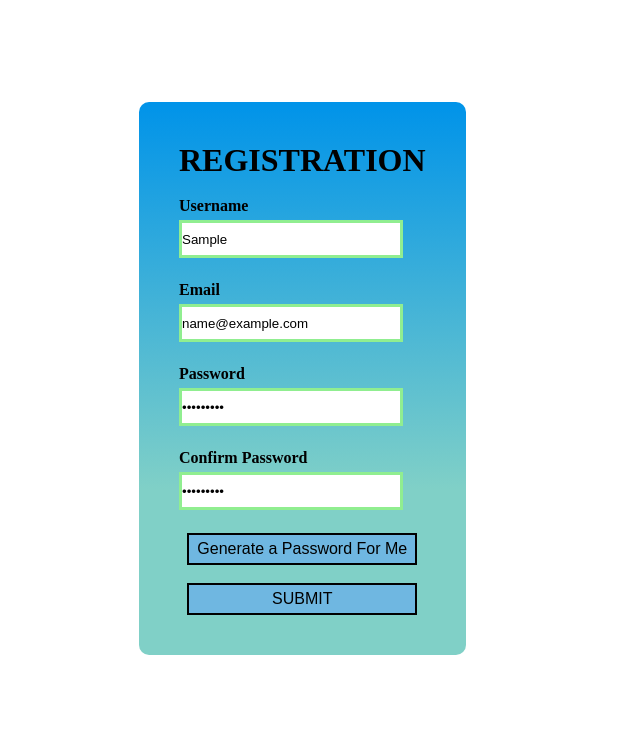
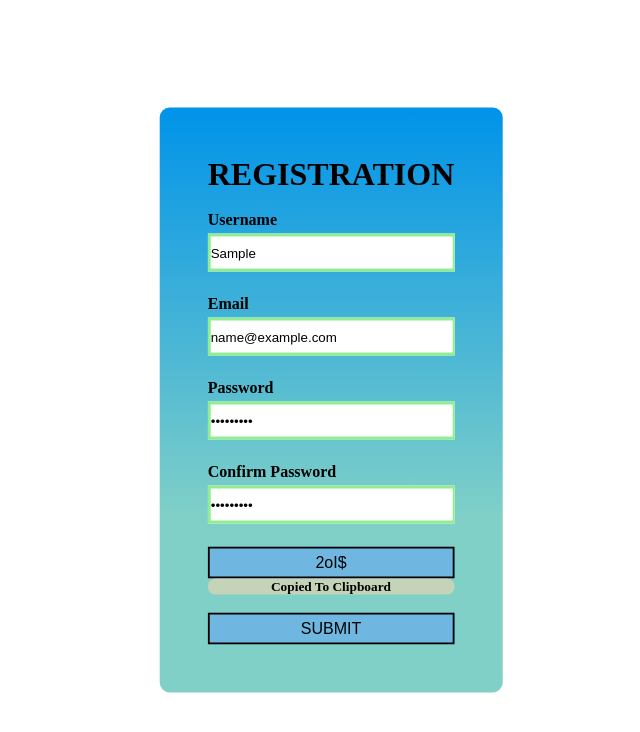
Before and after one commit to dhruvchandak30/Form-Validation, a plain HTML site: page index.html in a window 1280 px wide. Both pictures are taken after typing "Sample", "name@example.com", "Sample123", "Sample123" into the empty fields and a click on the button "Generate a Password For Me". Shown: the whole page, without its empty margins (309-949 px from the left). Drawn offline with Linux system fonts and the light colour scheme.

Commit message:
Added Some ne Features

```diff
--- a/index.html
+++ b/index.html
@@ -8,7 +8,7 @@
     <link rel="stylesheet" href="/stylesheet.css">
     <script src="/index.js"></script>
 
-    <title>Form Validation</title>
+    <title>REGISTER</title>
 </head>
 
 <body>
@@ -36,7 +36,10 @@
         </div>
         <br>
         <div class="Generate">
-            <button id="generate">Generate a Password For Me</button>
+            <button id="generate" onclick="Generate()">Generate a Password For Me</button>
+        </div>
+        <div id="Clipboard">
+            <h4>Copied To Clipboard</h4>
         </div>
         <br>
         <div id="Submit">
--- a/index.js
+++ b/index.js
@@ -1,8 +1,5 @@
-
-let check=0;
 function Checker() {
     let text = document.getElementById("email").value;
-    console.log(text);
     let count = 0;
     for (let i = 0; i < text.length - 3; i++) {
         if (text[i] == '@') {
@@ -16,24 +13,23 @@ function Checker() {
 
     }
     if (count == 2) {
-        console.log("Email Is Correct");
-        console.log(count);
         document.getElementById("email").style.borderWidth = "3px";
         document.getElementById("email").style.borderColor = "lightgreen";
-        check++;
+        return 1;
 
     }
     else {
-        console.log("Email Is Inorrect");
-        console.log(count);
         document.getElementById("email").style.borderColor = "red";
     }
 }
 function Username() {
+    let text = document.getElementById("username").value;
+    localStorage.setItem("Username", text);
     document.getElementById("username").style.borderWidth = "3px";
     document.getElementById("username").style.borderColor = "lightgreen";
-    check++;
+    return 1;
 }
+
 function pass() {
     let p = document.getElementById("password").value;
     valid();
@@ -53,13 +49,11 @@ function pass() {
         }
     }
     if (a > 0 && b > 0 && c > 0) {
-        console.log("Password Is Correct");
         document.getElementById("password").style.borderWidth = "3px";
         document.getElementById("password").style.borderColor = "lightgreen";
-        check++;
+        return 1;
     }
     else {
-        console.log("Password Is Inorrect");
         document.getElementById("password").style.borderColor = "red";
     }
 }
@@ -68,22 +62,80 @@ function valid() {
     let u = document.getElementById("password").value;
     let g = document.getElementById("Valid").value;
     if (u == g) {
-        console.log("Valid");
         document.getElementById("Valid").style.borderWidth = "3px";
         document.getElementById("Valid").style.borderColor = "lightgreen";
-        check++;
     }
     else {
-        console.log("Invalid");
         document.getElementById("Valid").style.borderColor = "red";
     }
+    return 1;
 }
-function Submit(){
-console.log(check);
-if (check>=4) {
-    console.log("Valid Registration");
+function Generate() {
+    //For number
+    let str = "";
+    for (let i = 1; i < 5; i++) {
+        let x = (Math.floor((Math.random() * 10) + 1)) % 5;
+        switch (i) {
+            case 1: str = str + Math.floor((Math.random() * 10) + 1);
+                break;
+            case 2://Small
+                let c = (Math.floor(Math.random() * 100) % 26 + 97);
+                str = str + String.fromCharCode(c);
+                break;
+            case 3://Capital
+                let d = (Math.floor(Math.random() * 100) % 26 + 65);
+                str = str + String.fromCharCode(d);
+                break;
+            case 4://Symbol
+                let q = (Math.floor((Math.random() * 10) + 1)) % 6;
+                if (q == 1) {
+                    str = str + "!";
+                }
+                if (q == 2) {
+                    str = str + "@";
+                }
+                if (q == 3) {
+                    str = str + "#";
+                }
+                if (q == 4) {
+                    str = str + "$";
+                }
+                if (q == 5) {
+                    str = str + "%";
+                }
+                if (q == 6) {
+                    str = str + "&";
+                }
+                break;
+        }
+    }
+    document.getElementById("generate").innerHTML = str;
+    var text = str;
+    navigator.clipboard.writeText(text).then(function () {
+        console.log('Async: Copying to clipboard was successful!');
+    }, function (err) {
+        console.error('Async: Could not copy text: ', err);
+    });
 
+    document.getElementById("Clipboard").style.display = "block";
 }
 
 
+function welcome() {
+    let us = localStorage.getItem("Username");
+    document.getElementById("Welcome").innerHTML = `Welcome ${us} `;
 }
+
+function Submit() {
+
+    let output = Username()
+    output += Checker();
+    output += pass();
+    output += valid();
+
+    if (output >= 4) {
+        console.log("Valid Registration");
+        window.open("/Successful.html", '_self');
+    }
+
+}
--- a/stylesheet.css
+++ b/stylesheet.css
@@ -7,14 +7,16 @@
 }
 
 .Registration {
-    align-items:center;
-    padding: 5vh;
-    margin-top: 8%;
-    margin-left: 35%;
     /* background-color: #0093E9; */
+    position: fixed;
+    padding: 6vh;
+    left: 50%;
+    top: 50%;
+    transform: translate(-50%,-50%);
     width: max-content;
     border-radius: 10px;
     background-image: linear-gradient(#0093E9, #80D0C7 70%);
+    align-items:center;
 }
 button{
     position: relative;
@@ -24,7 +26,7 @@ button{
     justify-content: center;
     cursor: pointer;
     border: 2px solid black;
-    width:18vw;
+    width:100%;
     font-size: medium;
 
 
@@ -37,10 +39,32 @@ button{
 }
 input{
     height: 4vh;
-    width: 17vw;
+    width: 98%;
     border: 2px solid black;
     margin: 5px 0px;
 }
 h1{
     text-align: center;
 }
+#Clipboard{
+    font-size: smaller;
+    font-weight: lighter;
+    font-family: 'Times New Roman', Times, serif;
+    display: none;
+    background-color:rgba(240, 214, 175, 0.615);
+    border-radius: 10px;
+    position: relative;
+    text-align: center;
+    width:100%;
+    /* margin: 2px 3vw; */
+}
+
+.Success{
+    position: fixed;
+    padding: 6vh;
+    left: 50%;
+    top: 50%;
+    transform: translate(-50%,-50%);
+    background-color: #6fb7e1;
+    border-radius: 20px;
+}
```
Also changed, not shown: Successful.html (+24 -0 lines).
